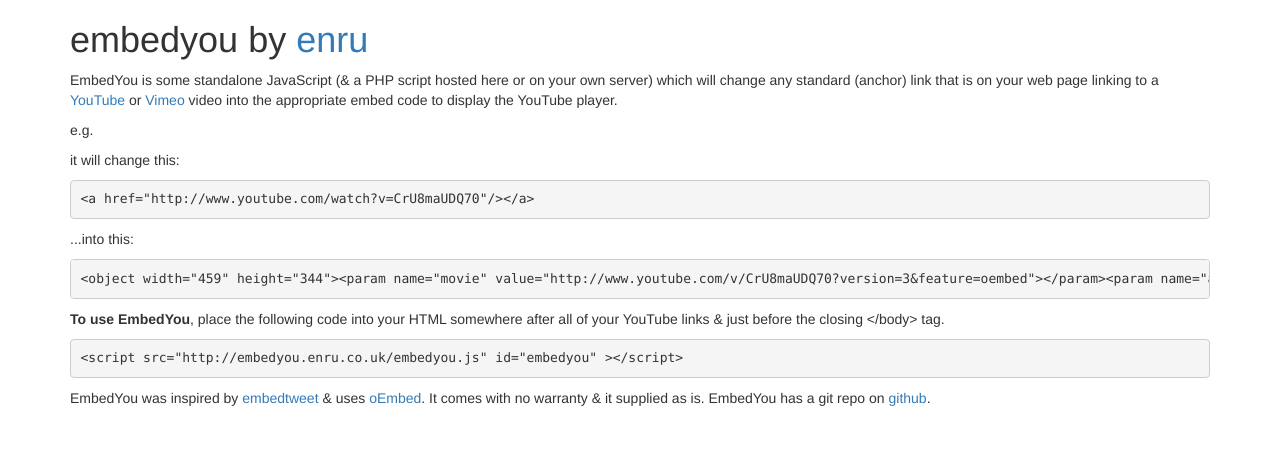
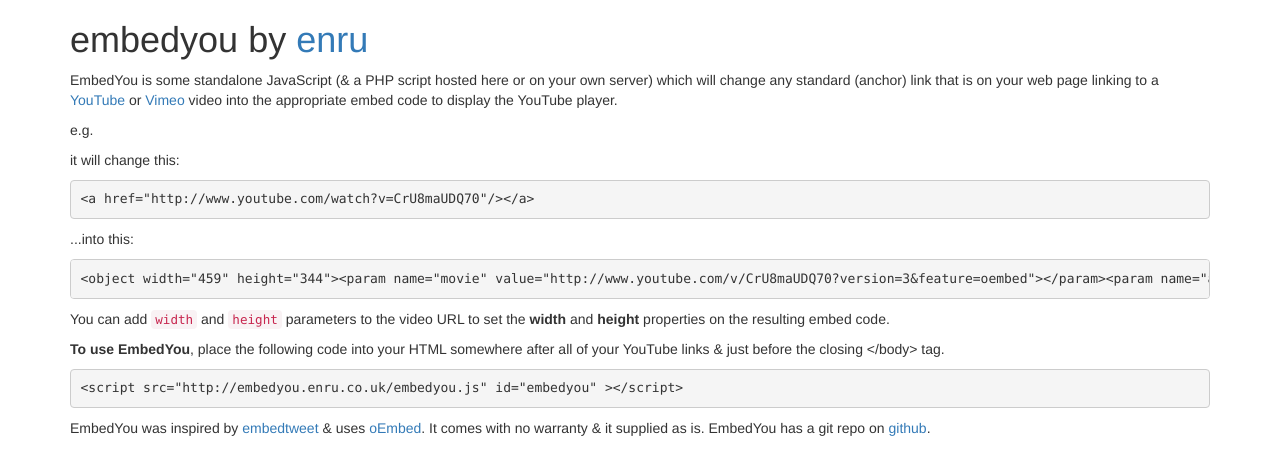
Before and after one commit to enru/embedyou, a PHP site: page / in a window 1280 px wide. Shown: the top 475 px of the page. Run offline with PHP 8.4, Linux system fonts and the light colour scheme; some libraries are stand-ins or nearby versions.

Commit message:
width & height params

```diff
--- a/index.php
+++ b/index.php
@@ -26,6 +26,11 @@
 <pre>
 &lt;object width=&quot;459&quot; height=&quot;344&quot;&gt;&lt;param name=&quot;movie&quot; value=&quot;http://www.youtube.com/v/CrU8maUDQ70?version=3&amp;feature=oembed&quot;&gt;&lt;/param&gt;&lt;param name=&quot;allowFullScreen&quot; value=&quot;true&quot;&gt;&lt;/param&gt;&lt;param name=&quot;allowscriptaccess&quot; value=&quot;always&quot;&gt;&lt;/param&gt;&lt;embed src=&quot;http://www.youtube.com/v/CrU8maUDQ70?version=3&amp;feature=oembed&quot; type=&quot;application/x-shockwave-flash&quot; width=&quot;459&quot; height=&quot;344&quot; allowscriptaccess=&quot;always&quot; allowfullscreen=&quot;true&quot;&gt;&lt;/embed&gt;&lt;/object&gt;
 </pre>
+
+<p>
+You can add <code>width</code> and <code>height</code> parameters to the video URL to set the <strong>width</strong> and <strong>height</strong> properties on the resulting embed code.
+</p>
+
 			<p>
 			<strong>To use EmbedYou</strong>, place the following code into your HTML somewhere after all of your YouTube links &amp; just before the closing &lt;/body&gt; tag.
 			</p>
```
